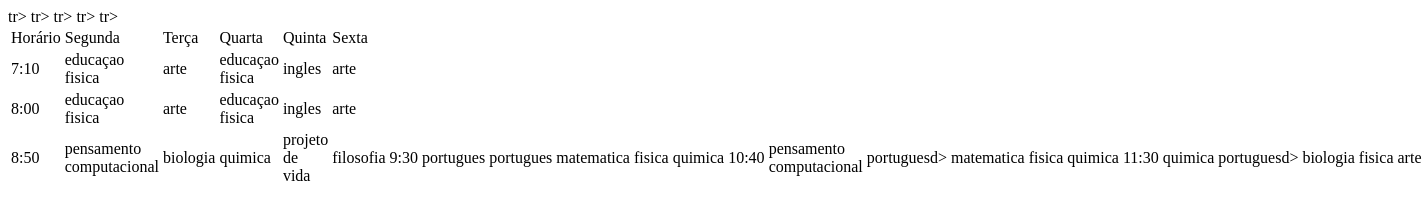
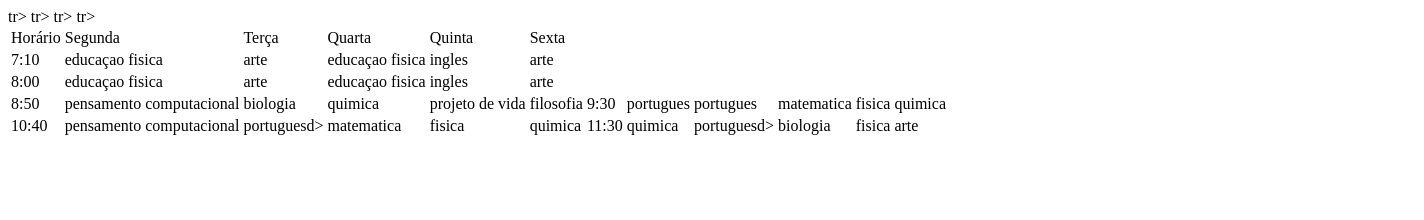
Before and after one commit to karenmello/tabela7, a plain HTML site: page index.html in a window 1280 px wide. Shown: the whole page, 1424 px wide, since content can reach past the window. Drawn offline with Linux system fonts and the light colour scheme.

Commit message:
Update index.html

```diff
--- a/index.html
+++ b/index.html
@@ -54,7 +54,7 @@ tr>
     <td>quimica</td>
 
 
-    tr>
+    <tr>
     <td>10:40</td>
   <td>pensamento computacional</td>
     <td>portuguesd>
```
